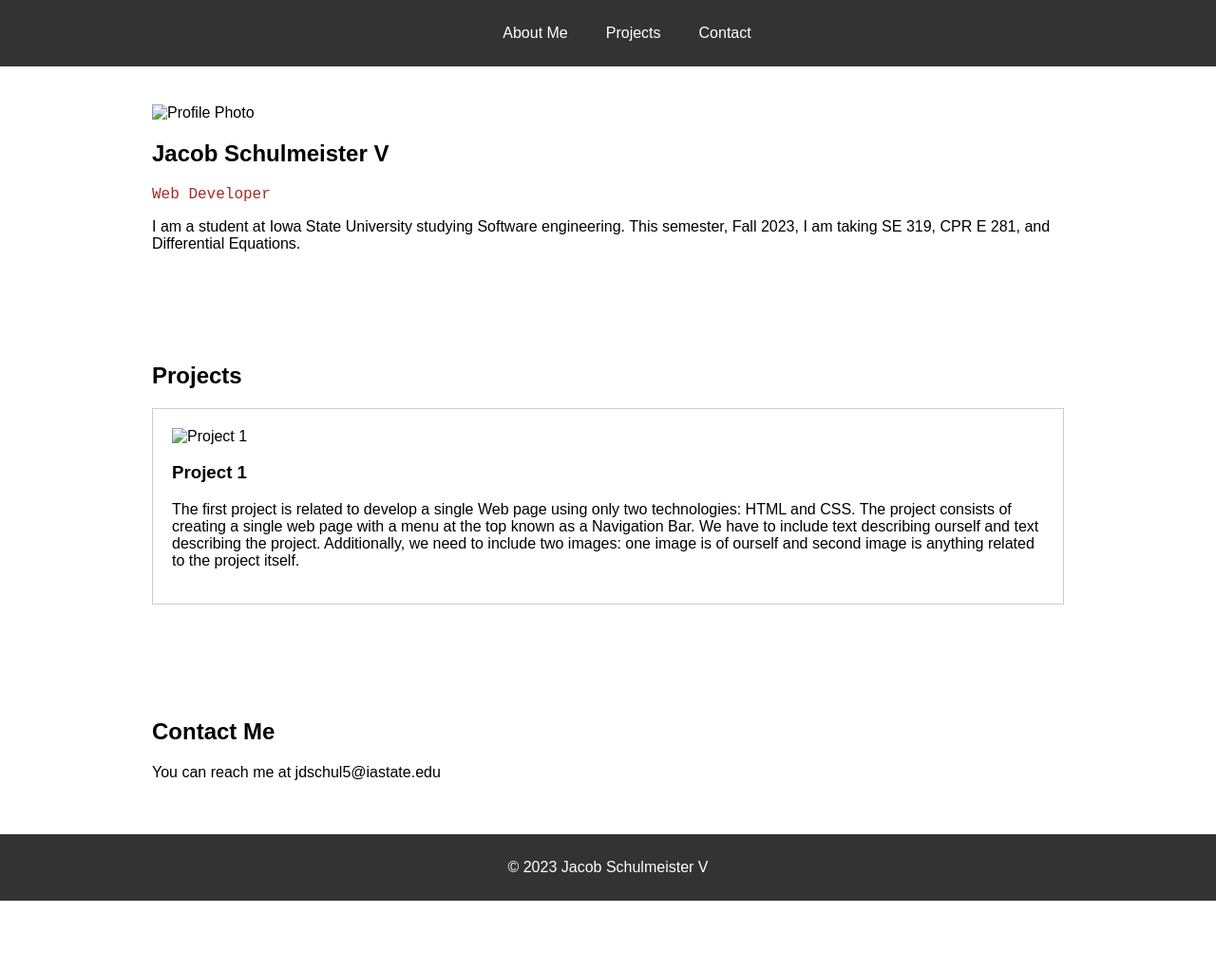
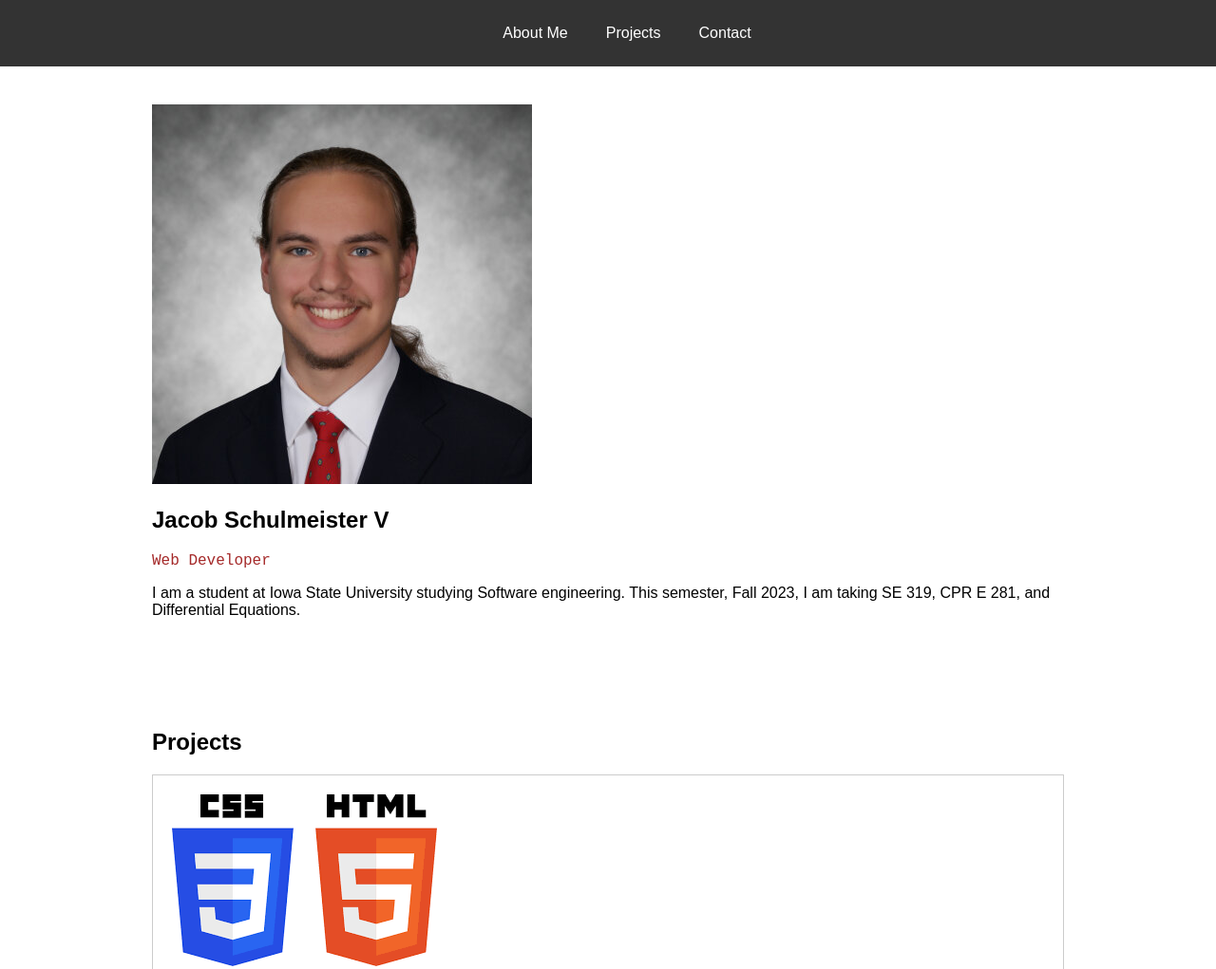
Before and after one commit to GameChanger77/personal, a plain HTML site: page index.html in a window 1280 px wide. Shown: the top 1021 px of the page at 95% size. Before the commit the page ends 949 px from the top, so only its background shows below. Drawn offline with Linux system fonts and the light colour scheme.

Commit message:
Update index.html

```diff
--- a/index.html
+++ b/index.html
@@ -35,7 +35,7 @@
 
     <section id="about">
         <div class="container">
-            <img src="profile.jpg" alt="Profile Photo">
+            <img src="images/profile.jpg" alt="Profile Photo">
             <h1>Jacob Schulmeister V</h1>
             <p style="font-family: 'Courier New', Courier, monospace; color: brown">Web Developer</p>
             <p>I am a student at Iowa State University studying Software engineering. This semester, Fall 2023, I am
@@ -47,7 +47,7 @@
         <div class="container">
             <h2>Projects</h2>
             <div class="project">
-                <img src="project1.png" alt="Project 1">
+                <img src="images/project1.png" alt="Project 1">
                 <h3>Project 1</h3>
                 <p>The first project is related to develop a single Web page using
                     only two technologies: HTML and CSS. The project consists of
```
